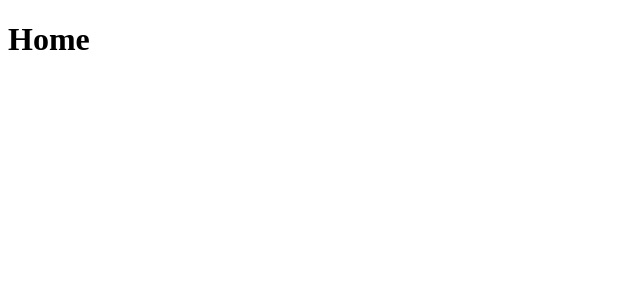
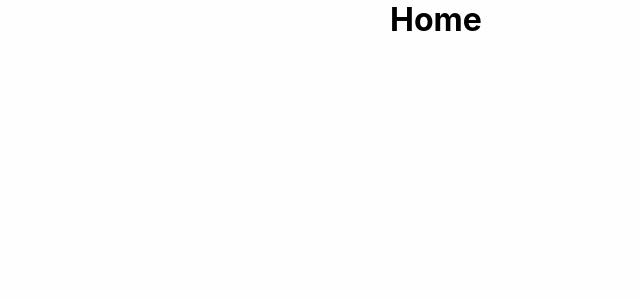
Before and after one commit to Danntastico/school-admin, a React (Create React App) app: page / in a window 1280 px wide. Shown: the top 300 px of the page, without its empty margins (0-640 px from the left). Built offline with nearby package versions, Linux system fonts and the light colour scheme.

Commit message:
Added GlobalStyles

```diff
--- a/src/routes/AppRouter.js
+++ b/src/routes/AppRouter.js
@@ -12,9 +12,12 @@
 import { Teachers } from '../pages/Teacher';
 import { Subjects } from '../pages/Subjects';
 
+import { GlobalStyle } from '../styles/GlobalStyle';
+
 export const AppRouter = () => {
   return (
     <div>
+      <GlobalStyle />
       <Router>
         <Home path={HOME_PATH} default />
         <Students path={STUDENT_PATH} />
--- a/src/styles/GlobalStyle.js
+++ b/src/styles/GlobalStyle.js
@@ -1,6 +1,42 @@
 import { createGlobalStyle } from 'styled-components';
 
 export const GlobalStyle = createGlobalStyle`
+  html {
+    box-sizing: border-box;
+    font-family: -apple-system, BlinkMacSystemFont, 'Segoe UI', Roboto, Oxygen, Ubuntu, Cantarell, 'Open Sans', 'Helvetica Neue', sans-serif;
+  }
 
+  *, *::before, *::after {
+    box-sizing: inherit;
+  }
 
+  ul, li, h1, h2, h3, p, button {
+    margin: 0;
+  }
+
+  ul {
+    list-style: none;
+  }
+
+  button {
+    background: transparent;
+    border: 0;
+    outline: 0;
+  }
+
+  body {
+    background: #fefefe;
+    height: 100vh;
+    margin: 0 auto;
+    max-width: 500px;
+    overscroll-behavior: none;
+    width: 100%;
+  }
+
+  #app {
+    box-shadow: 0 0 10px rgba(0, 0, 0, 0.05);
+    overflow-x: hidden;
+    min-height: 100vh;
+    padding-bottom: 10px;
+  }
 `;
```
